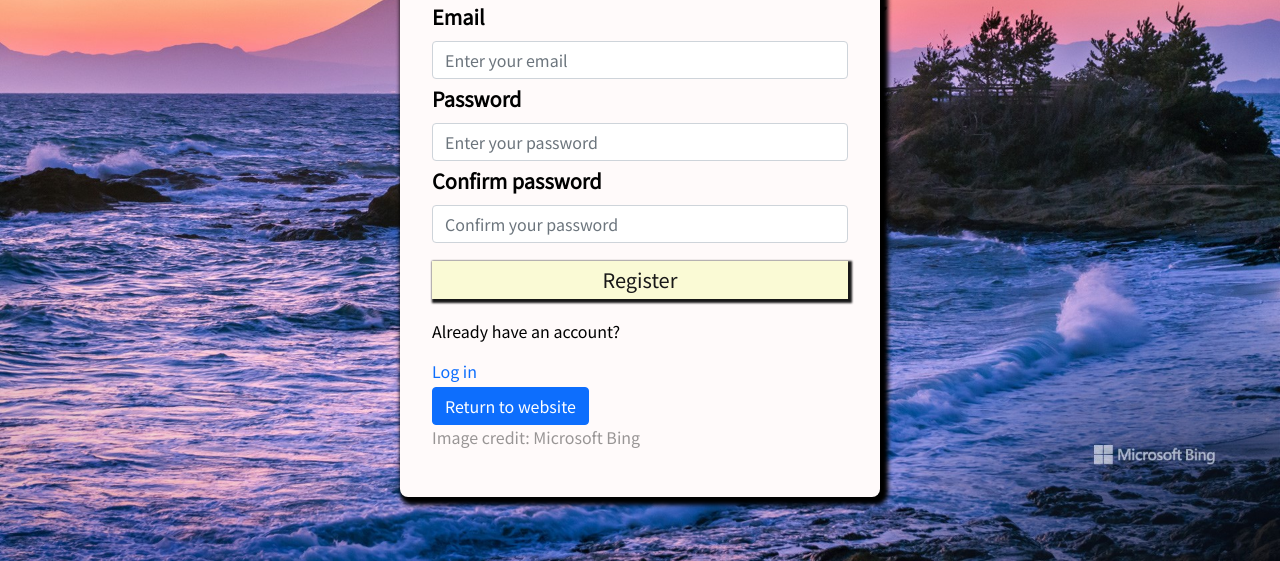
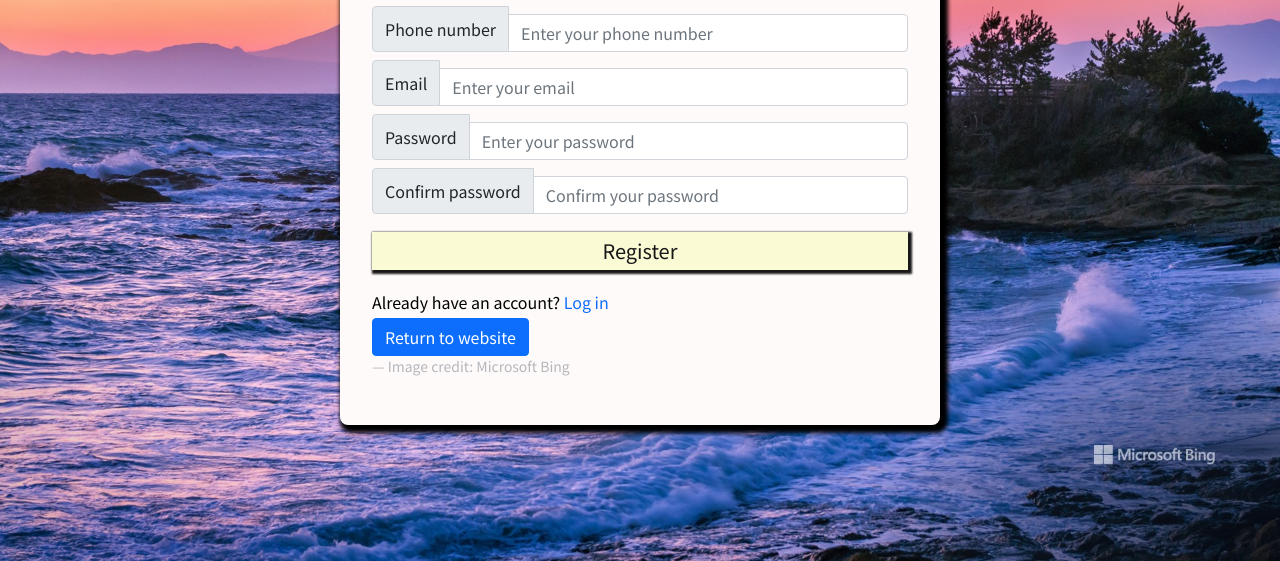
Before and after one commit to WebprogrammerGOD/Duc-Minh, a plain HTML site: page Main/html/Register.html in a window 1280 px wide. Shown: the part 239-800 px from the top of the page. Drawn offline with nearby package versions, Linux system fonts and the light colour scheme.

Commit message:
Important update

```diff
--- a/Main/css/Html-link.css
+++ b/Main/css/Html-link.css
@@ -57,7 +57,8 @@ button:hover{
 }
 /*Classes*/
 .image-desc{
-    opacity: 0.4;
+    opacity: 0.5;
+    padding-top: 16px;
 }
 .container{
     padding: 16px;
@@ -68,7 +69,7 @@ button:hover{
     width: 100%;
 }
 .box{
-    width: 480px;
+    width: 600px;
     background-color: snow;
     box-shadow: 4px 4px 4px 4px rgb(0, 0, 0, 16);
     border-radius: 8px;
--- a/Main/css/Style.css
+++ b/Main/css/Style.css
@@ -167,7 +167,8 @@ input:focus{
     color: lightyellow;
 }
 .image-desc{
-    opacity: 0.4;
+    opacity: 0.5;
+    padding-top: 16px;
 }
 .website-desc{
     padding: 16px;
--- a/Main/html/Register.html
+++ b/Main/html/Register.html
@@ -14,32 +14,32 @@
     <body>
         <div class="container">
             <div class="box">
-            <h1>Register</h1>
+            <h1 class="display-6">Register</h1>
                 <form>
-                    <div class="text-box">
-                        <h4>Phone number</h4>
-                        <input type="number" class="form-control" placeholder="Enter your phone number" required>
+                    <div class="text-box input-group flex-nowarp">
+                        <span class="input-group-text" id="addon-wrapping">Phone number</span>
+                        <input type="number" class="form-control" placeholder="Enter your phone number" aria-label="Phone number" aria-describedby="addon-wrapping" required>
                     </div>
-                    <div class="text-box">
-                        <h4>Email</h4>
-                        <input type="email" class="form-control" placeholder="Enter your email" required>
+                    <div class="text-box input-group flex-nowarp">
+                        <span class="input-group-text" id="addon-wrapping">Email</span>
+                        <input type="email" class="form-control" placeholder="Enter your email" aria-label="Email" aria-describedby="addon-wrapping" required>
                     </div>
-                    <div class="text-box">
-                        <h4>Password</h4>
-                        <input type="password" class="form-control" placeholder="Enter your password" required>
+                    <div class="text-box input-group flex-nowarp">
+                        <span class="input-group-text" id="addon-wrapping">Password</span>
+                        <input type="password" class="form-control" placeholder="Enter your password" aria-label="Password" aria-describedby="addon-wrapping" required>
                     </div>
-                    <div class="text-box">
-                        <h4>Confirm password</h4>
-                        <input type="password" class="form-control" placeholder="Confirm your password" required>
+                    <div class="text-box input-group flex-nowarp">
+                        <span class="input-group-text" id="addon-wrapping">Confirm password</span>
+                        <input type="password" class="form-control" placeholder="Confirm your password" aria-label="Password" aria-describedby="addon-wrapping" required>
                     </div>
                     <div class="text-box">
                         <button type="submit">Register</button>
-                        <p>Already have an account?</p>
+                        <span>Already have an account?</span>
                         <a href="Login.html" class="redirect">Log in</a>
                     </div>
                 </form>
                 <a class="btn btn-primary" href="../html/Index.html">Return to website</a>
-                <p class="image-desc">Image credit: Microsoft Bing</p>
+                <figcaption class="image-desc blockquote-footer">Image credit: Microsoft Bing</figcaption>
             </div>
         </div>
     </body>
```
Also changed, not shown: Main/html/Index.html (+6 -6 lines), Main/html/Login.html (+9 -9 lines).
